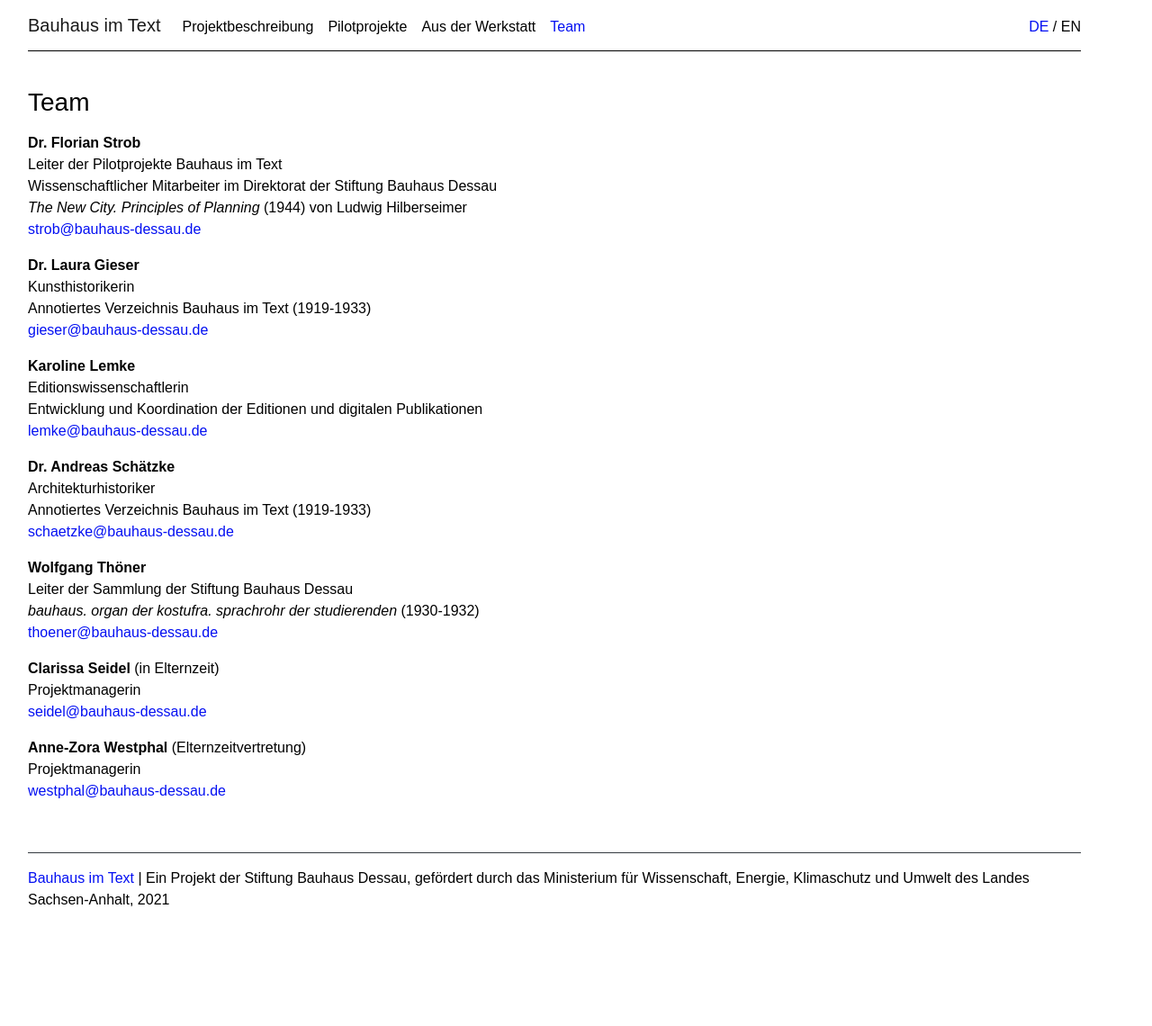
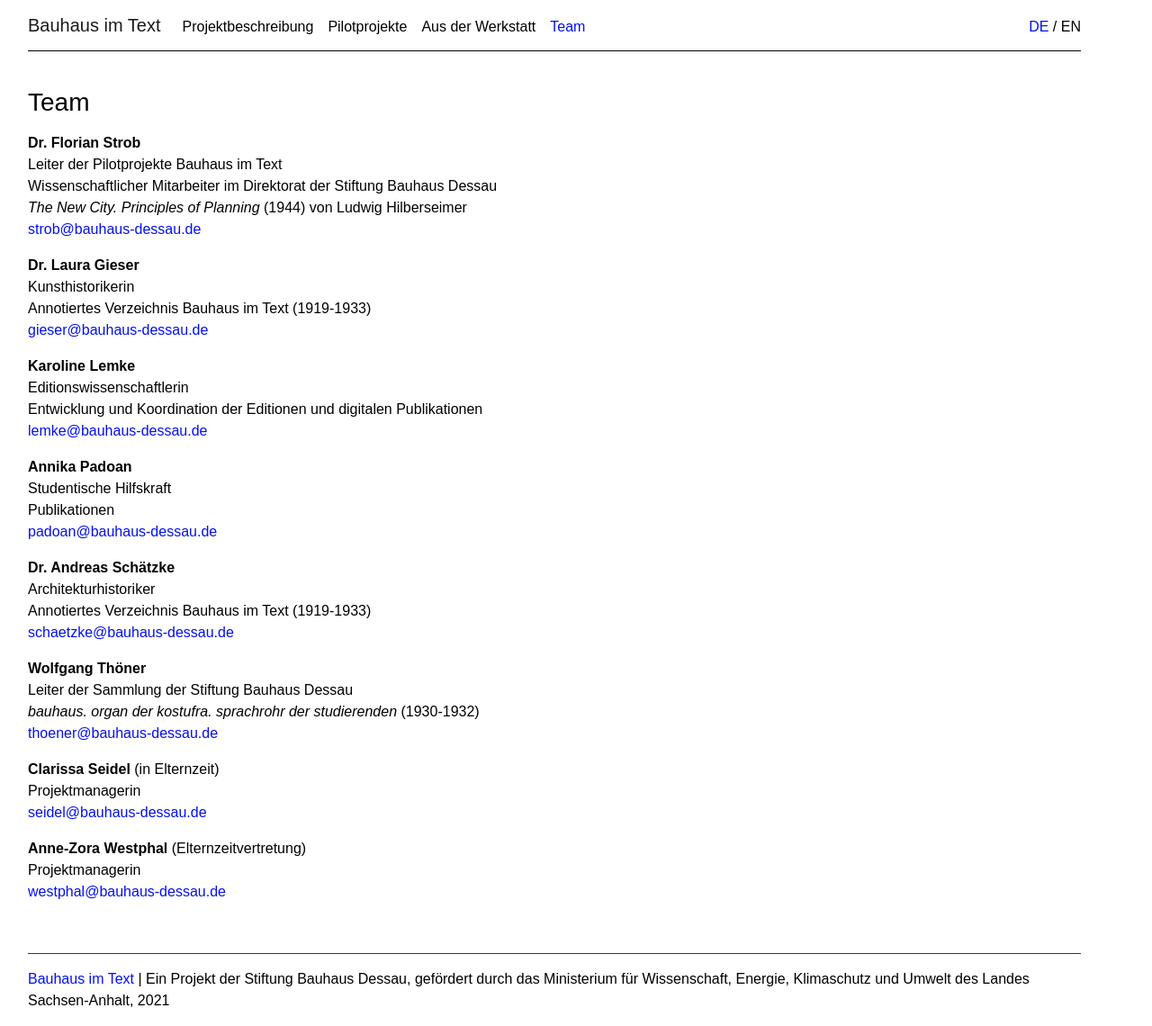
Before and after one commit to Bauhaus-im-Text/internetauftritt, a Jekyll site: the page built from pages/team.md, in a window 1280 px wide. Shown: the whole page at 90% size. Built offline with Jekyll 4.4.1, drawn with Linux system fonts in a browser that asks for light colours; before the commit the page ends 1028 px from its top, so only the background shows below that.

Commit message:
Update team.md

```diff
--- a/pages/team.md
+++ b/pages/team.md
@@ -22,6 +22,13 @@
 Entwicklung und Koordination der Editionen und digitalen Publikationen
 <lemke@bauhaus-dessau.de>
 
+
+**Annika Padoan**
+Studentische Hilfskraft
+Publikationen
+<padoan@bauhaus-dessau.de>
+
+
 **Dr. Andreas Schätzke**
 Architekturhistoriker
 Annotiertes Verzeichnis Bauhaus im Text (1919-1933)
```
